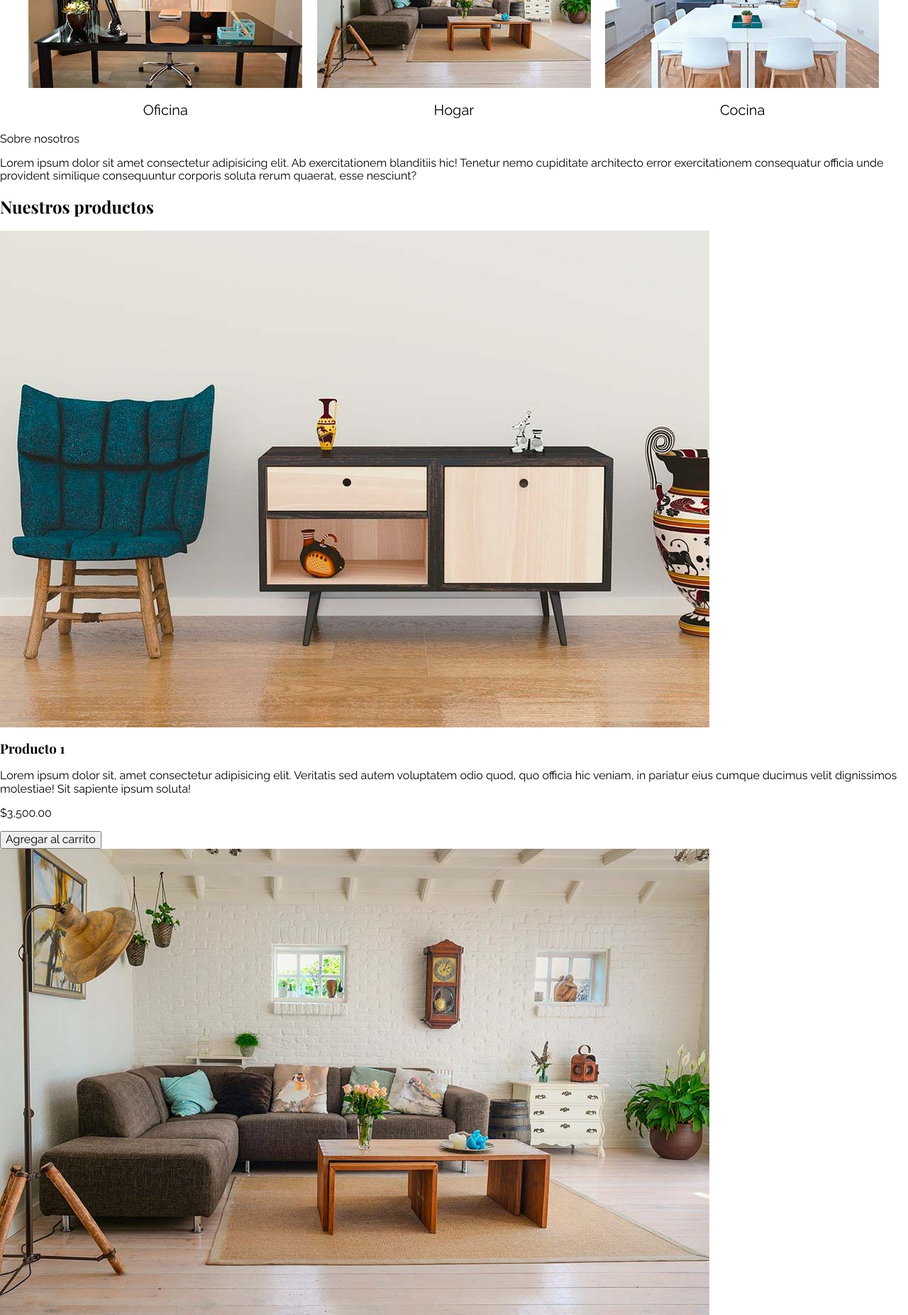
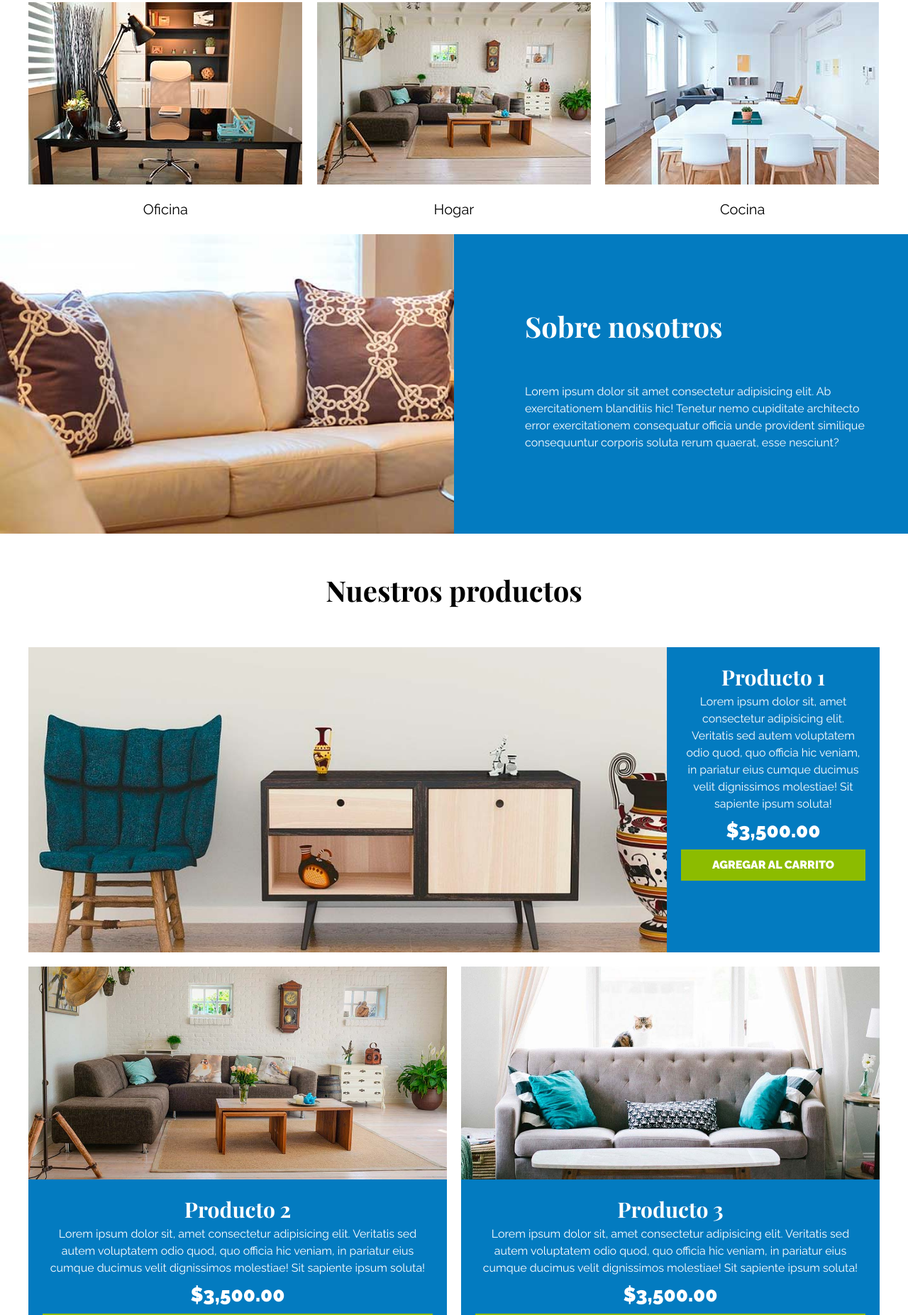
Before and after one commit to berniBean/DeLaTorreHtmlCSS, a plain HTML site: page index.html in a window 1280 px wide. Shown: the part 947-2800 px from the top of the page at 71% size. Drawn offline with nearby package versions, Linux system fonts and the light colour scheme.

Commit message:
video 43

```diff
--- a/css/style.css
+++ b/css/style.css
@@ -1,29 +1,72 @@
 /* apply a natural box layout model to all elements, but allowing components to change */
-/*Globales*/
-body{
-    font-family: 'Raleway', sans-serif;
-}
-h1,h2,h3{
-        font-family: 'Playfair Display', serif;
-}
-
+/*Default*/
 html {
     box-sizing: border-box;
+    font-size: 62.5%;/*1rem = 10px*/
   }
   *, *:before, *:after {
     box-sizing: inherit;
   }
+
+body{
+    font-family: 'Raleway', sans-serif;
+    font-size: 1.6rem;
+    line-height: 1.5;
+}
+/*Globales*/
+h1,h2,h3{
+        font-family: 'Playfair Display', serif;
+        margin: 0 0 5rem 0;
+}
+h1{
+    font-size: 5rem;
+}
+h2{
+    font-size: 4rem;
+}
+
+h3{
+    font-size: 3rem;
+}
 a{
     text-decoration:none ;
     color: #000;
 }
+.contenedor{
+    max-width: 1200px;
+    margin: 0 auto;
+}
+img{
+    max-width: 100%;
+    display:block ;
+}
 
-  /*Header y navegación*/
+.btn{
+    background-color: #8cbc00;
+    display: block;
+    color: #fff;
+    text-transform: uppercase;
+    font-weight: 900;
+    padding: 1rem;
+    transition: background-color .3s ease-out;
+}
+.btn:hover{
+    background-color: #769c02;
+}
+
+
+
+
+/*Utilidades*/
+.text-center{
+    text-align: center;
+}
+
+/*Header y navegación*/
 
 
 .nombre-sitio{
-    margin-top: 50px;
-    margin-bottom: 50px;
+    margin-top: 5rem;
     text-align: center;
 }
 .nombre-sitio span{
@@ -40,27 +83,21 @@ a{
 }
 
 
-.contenedor{
-    max-width: 1200px;
-    margin: 0 auto;
-}
 
-img{
-    max-width: 100%;
-    display:block ;
-}
+
+
 
 .hero {
     background-image: url('../img/principal.jpg');
     background-repeat: no-repeat;
     background-size: cover;
-
+    background-position: center center;
     height: 550px;
 }
 
 /*categorias*/
-.categorias h2{
-    text-align: center;
+.categorias{
+    padding-top: 5rem;
 }
 .categoria a:hover{
     background-color: #037bc0;
@@ -81,3 +118,94 @@ img{
     gap: 20px;
 
 }
+/*bloque nosotros*/
+.sobre-nosotros{
+    background-image: linear-gradient(to right, transparent 50%, #037bc0 50%, #037bc0 100%),
+    url(../img/nosotros.jpg);
+    background-position: left center;
+    padding: 10rem 0;
+    background-repeat:  no-repeat;
+    background-size: 100%, 120rem;
+}
+
+.sobre-nosotros-grid{
+    display: flex;
+    justify-content: flex-end;
+}
+
+.texto-nosotros{
+    flex-basis: 50%;
+    padding-left: 10rem;
+    color: #fff;
+}
+/* .sobre-nosotros-grid{
+    display: grid;
+    grid-template-columns: repeat(2, 1fr);
+    column-gap: 8rem;
+}
+.texto-nosotros{
+    grid-column: 2/3;
+} */
+
+/*listado de productos*/
+.contenido-principal{
+    padding-top: 5rem;
+}
+.listado-productos{
+    display: grid;
+    grid-template-columns: repeat(6,1fr);
+    gap:2rem;
+}
+.producto:nth-child(1){
+    grid-column: 1/7;
+    display: grid;
+    grid-template-columns: 3fr 1fr;
+}
+.producto:nth-child(1) img{
+    height: 43rem;
+    width: 100%;
+    object-fit: cover;
+}
+.producto:nth-child(2){
+    grid-column: 1/4;
+}
+
+.producto:nth-child(3){
+    grid-column: 4/7;
+}
+
+.producto:nth-child(2) img,
+.producto:nth-child(3) img{
+    height: 30rem;
+    width: 100%;
+    object-fit: cover;
+}
+
+
+.producto:nth-child(4){
+    grid-column:1/3 ;
+}
+.producto:nth-child(5){
+    grid-column:3/5 ;
+}
+.producto:nth-child(6){
+    grid-column:5/7 ;
+}
+.producto{
+    background-color: #037bc0;
+}
+.texto-producto{
+    text-align: center;
+    color: #fff;
+    padding: 2rem;
+}
+.texto-producto h3{
+    margin: 0;
+}
+.texto-producto p{
+    margin: 0 0 .5rem 0;
+}
+.texto-producto .precio{
+    font-size: 2.8rem;
+    font-weight: 900;
+}
--- a/index.html
+++ b/index.html
@@ -33,7 +33,8 @@
     <div class="hero"></div>
 
     <section class="contenedor categorias">
-      <h2>Categorias de producto</h2>
+      <h2 class="text-center">Categorias de productos</h2>
+
       <div class="listado-categorias">
         <div class="categoria">
           <img src="img/categoria1.jpg" alt="Imagen Categoria" />
@@ -51,21 +52,27 @@
     </section>
 
     <section class="sobre-nosotros">
-      <div>Sobre nosotros</div>
+      <div class="contenedor sobre-nosotros-grid">
+        <div class="texto-nosotros">
+          <h2>Sobre nosotros</h2>
           <p>
             Lorem ipsum dolor sit amet consectetur adipisicing elit. Ab
             exercitationem blanditiis hic! Tenetur nemo cupiditate architecto error
             exercitationem consequatur officia unde provident similique consequuntur
             corporis soluta rerum quaerat, esse nesciunt?
           </p>
+        </div>
+
+      </div>
     </section>
 
-    <main>
-      <h2>Nuestros productos</h2>
-      <div>
-        <div>
+    <main class="contenido-principal contenedor">
+      <h2 class="text-center">Nuestros productos</h2>
+      <div class="listado-productos">
+
+        <div class="producto">
           <img src="img/producto1.jpg" alt="" />
-          <div>
+          <div class="texto-producto">
             <h3>Producto 1</h3>
             <p>
               Lorem ipsum dolor sit, amet consectetur adipisicing elit.
@@ -73,16 +80,16 @@
               in pariatur eius cumque ducimus velit dignissimos molestiae! Sit
               sapiente ipsum soluta!
             </p>
-            <p>$3,500.00</p>
+            <p class="precio">$3,500.00</p>
 
-            <button type="button">Agregar al carrito</button>
+            <a class="btn" href="#">Agregar al carrito</a>
           </div>
           <!--Info. Producto -->
         </div>
         <!--Producto -->
-        <div>
+        <div class="producto">
           <img src="img/producto2.jpg" alt="" />
-          <div>
+          <div class="texto-producto">
             <h3>Producto 2</h3>
             <p>
               Lorem ipsum dolor sit, amet consectetur adipisicing elit.
@@ -90,17 +97,17 @@
               in pariatur eius cumque ducimus velit dignissimos molestiae! Sit
               sapiente ipsum soluta!
             </p>
-            <p>$3,500.00</p>
+            <p class="precio">$3,500.00</p>
 
-            <button type="button">Agregar al carrito</button>
+            <a class="btn" href="#">Agregar al carrito</a>
           </div>
           <!--Info. Producto -->
         </div>
         <!--Producto -->
 
-        <div>
+        <div class="producto">
           <img src="img/producto3.jpg" alt="" />
-          <div>
+          <div class="texto-producto">
             <h3>Producto 3</h3>
             <p>
               Lorem ipsum dolor sit, amet consectetur adipisicing elit.
@@ -108,17 +115,17 @@
               in pariatur eius cumque ducimus velit dignissimos molestiae! Sit
               sapiente ipsum soluta!
             </p>
-            <p>$3,500.00</p>
+            <p class="precio">$3,500.00</p>
 
-            <button type="button">Agregar al carrito</button>
+            <a class="btn" href="#" >Agregar al carrito</a>
           </div>
           <!--Info. Producto -->
         </div>
         <!--Producto -->
 
-        <div>
+        <div class="producto">
           <img src="img/producto4.jpg" alt="" />
-          <div>
+          <div class="texto-producto">
             <h3>Producto 4</h3>
             <p>
               Lorem ipsum dolor sit, amet consectetur adipisicing elit.
@@ -126,17 +133,17 @@
               in pariatur eius cumque ducimus velit dignissimos molestiae! Sit
               sapiente ipsum soluta!
             </p>
-            <p>$3,500.00</p>
+            <p class="precio">$3,500.00</p>
 
-            <button type="button">Agregar al carrito</button>
+            <a class="btn" href="#">Agregar al carrito</a>
           </div>
           <!--Info. Producto -->
         </div>
         <!--Producto -->
 
-        <div>
+        <div class="producto">
           <img src="img/producto5.jpg" alt="" />
-          <div>
+          <div class="texto-producto">
             <h3>Producto 5</h3>
             <p>
               Lorem ipsum dolor sit, amet consectetur adipisicing elit.
@@ -144,17 +151,17 @@
               in pariatur eius cumque ducimus velit dignissimos molestiae! Sit
               sapiente ipsum soluta!
             </p>
-            <p>$3,500.00</p>
+            <p class="precio">$3,500.00</p>
 
-            <button type="button">Agregar al carrito</button>
+            <a class="btn" href="#">Agregar al carrito</a>
           </div>
           <!--Info. Producto -->
         </div>
         <!--Producto -->
 
-        <div>
+        <div class="producto">
           <img src="img/producto6.jpg" alt="" />
-          <div>
+          <div class="texto-producto">
             <h3>Producto 6</h3>
             <p>
               Lorem ipsum dolor sit, amet consectetur adipisicing elit.
@@ -162,9 +169,9 @@
               in pariatur eius cumque ducimus velit dignissimos molestiae! Sit
               sapiente ipsum soluta!
             </p>
-            <p>$3,500.00</p>
+            <p class="precio">$3,500.00</p>
 
-            <button type="button">Agregar al carrito</button>
+            <a class="btn" href="#">Agregar al carrito</a>
           </div>
           <!--Info. Producto -->
         </div>
```
Lines whose indentation alone changed are shown as unchanged.
